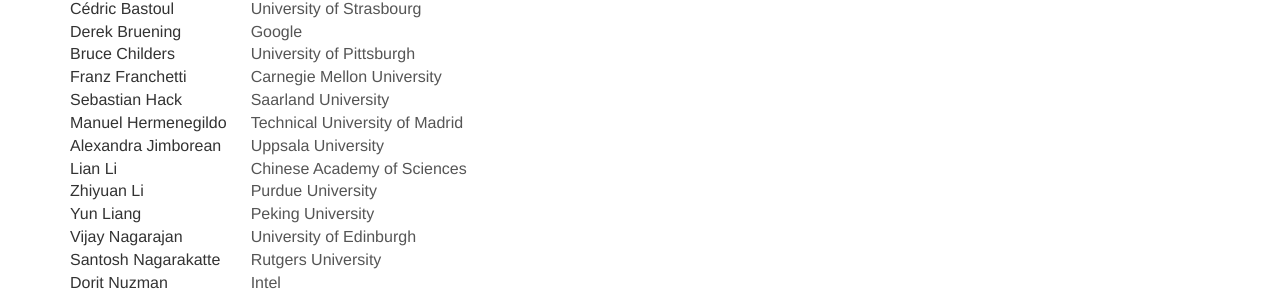
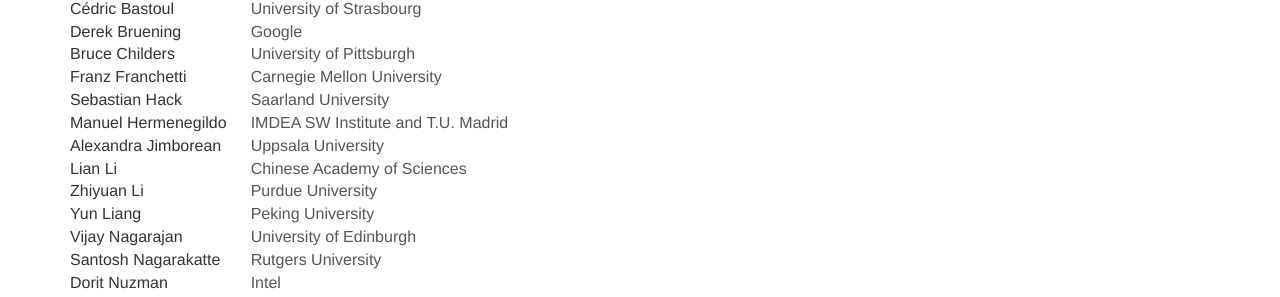
Before and after one commit to cc-conference/18, a Jekyll site: the page built from organization.html, in a window 1280 px wide and 1058 px high. Shown: the part 444-741 px from the top of the window. Built offline with Jekyll 4.4.1, drawn with Linux system fonts in a browser that asks for light colours; nearby versions of some CDN libraries.

Commit message:
changed affiliation of one PC member

```diff
--- a/organization.html
+++ b/organization.html
@@ -31,7 +31,7 @@
 <tr><td>Bruce Childers          </td><td>University of Pittsburgh</td></tr>
 <tr><td>Franz Franchetti        </td><td>Carnegie Mellon University</td></tr>
 <tr><td>Sebastian Hack          </td><td>Saarland University</td></tr>
-<tr><td>Manuel Hermenegildo     </td><td>Technical University of Madrid</td></tr>
+<tr><td>Manuel Hermenegildo     </td><td>IMDEA SW Institute and T.U. Madrid</td></tr>
 <tr><td>Alexandra Jimborean     </td><td>Uppsala University</td></tr>
 <tr><td>Lian Li                 </td><td>Chinese Academy of Sciences</td></tr>
 <tr><td>Zhiyuan Li              </td><td>Purdue University</td></tr>
```
